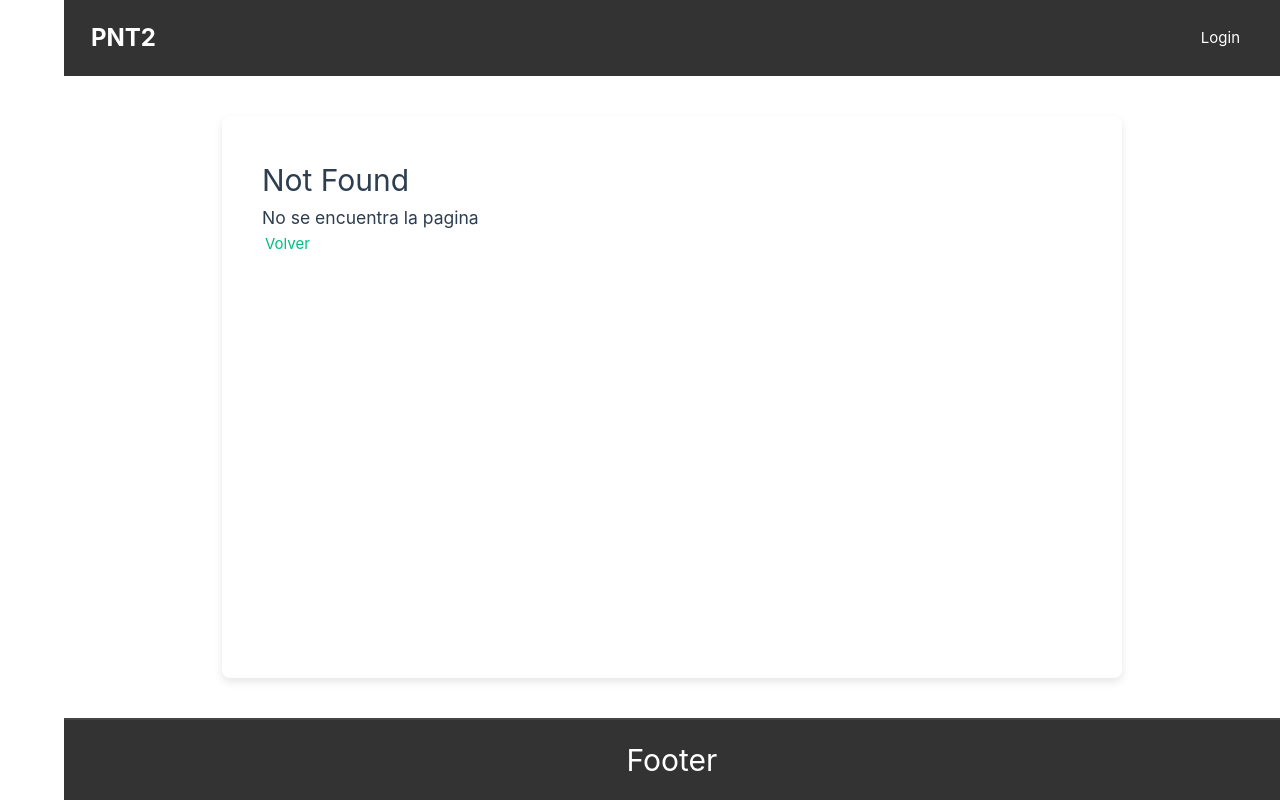
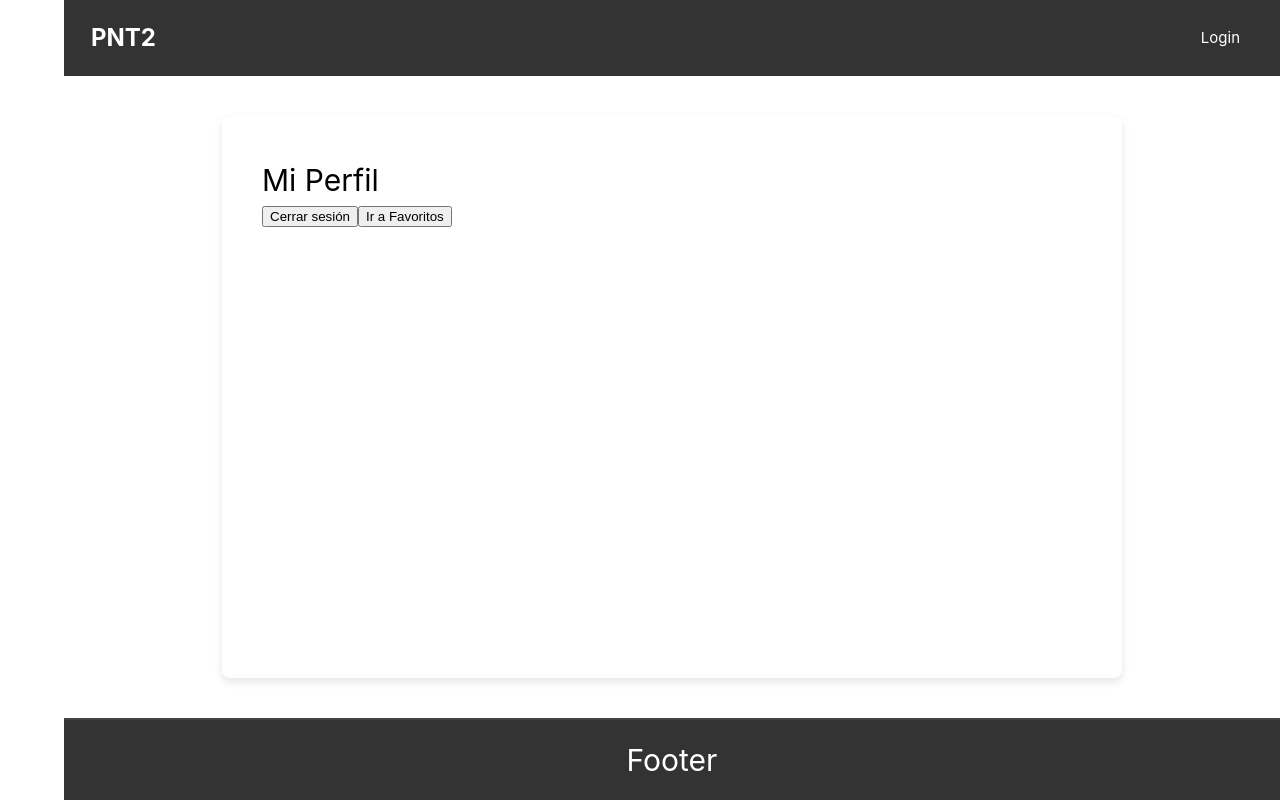
Before and after one commit to MatiasMonti/PNT2-TP_FINAL_SUPERHEROES, a Vue app: page /perfil in a window 1280 px wide. Before the commit this address had no page. Shown: the top 800 px of the page. Built offline with nearby package versions, Linux system fonts and the light colour scheme; sample sign-in values are in the browser's storage.

Commit message:
Agrego Perfil

```diff
--- a/src/router/index.js
+++ b/src/router/index.js
@@ -4,7 +4,7 @@ import Login from '../views/Login.vue'
 import Battle from '@/views/Battle.vue';
 import NotFound from '../views/NotFound.vue'
 import Favorites from '@/views/Favorites.vue';
-
+import Perfil from '../views/Perfil.vue'
 
 const routes = [
     {
@@ -43,6 +43,14 @@ const routes = [
             requiereAuth: true
          }
      },
+     {
+        path: '/perfil',
+        name: 'Perfil',
+       component: Perfil,
+       meta:{
+           requiereAuth: true
+        }
+    },
     {
         path: '/:pathMatch(.*)*',
         name: 'NotFound',
--- a/src/views/Favorites.vue
+++ b/src/views/Favorites.vue
@@ -1,6 +1,6 @@
 <template>
     <div>
-        <h1>Mis Heroes Favoritos</h1>
+        <h1 class="dark-text">Mis Heroes Favoritos</h1>
         <div class="Hero-list">
             <Hero v-for="hero in Heroes" :key="hero.id" :hero="hero" />
         </div>
--- a/src/views/Home.vue
+++ b/src/views/Home.vue
@@ -5,6 +5,7 @@
         <div class="Hero-list">
             <FoundHero v-for="hero in FoundHeroes" :key="hero.id" :hero="hero" />
         </div>
+        <button @click="irAPerfil">ir a perfil</button>
     </div>
 </template>
 
@@ -39,11 +40,15 @@ export default {
       }
 
 
-        }
+        },
+        irAPerfil(){
+        this.$router.push({ name: 'Perfil'})
+    }
     },
     mounted(){
         //fetchHeroes(); revisar si vale la pena trae heroes default.
-    }
+    },
+
 
 }
 </script>
--- /dev/null
+++ b/src/views/Perfil.vue
@@ -0,0 +1,49 @@
+<template>
+    <div>
+        <h1 class="dark-text">Mi Perfil</h1>
+        <div v-if="user">
+            <p class="dark-text"><strong>Nombre:</strong> {{ user.name }}</p>
+            <p class="dark-text"><strong>Email:</strong> {{ user.email }}</p>
+            <p class="dark-text" v-if="isAdmin"><strong>Administrador</strong></p>
+            <p class="dark-text" v-else><strong>Usuario</strong></p>
+        </div>
+        <button @click="irALogin">Cerrar sesión</button>
+        <button @click="irAFavoritos">Ir a Favoritos</button>
+    </div>
+</template>
+
+<script>
+import { defineComponent } from 'vue';
+import { useAuthStore } from '../stores/authStore';
+
+export default defineComponent({
+    data() {
+        return {
+            user: null,
+            isAdmin: false
+        };
+    },
+    methods: {
+        irALogin() {
+
+            useAuthStore().logout();
+
+            this.$router.push({ name: 'Login' });
+        },
+        irAFavoritos() {
+
+            this.$router.push({ name: 'Favorites' });
+        }
+    },
+    created() {
+        // Obtener datos del store al crear el componente
+        const authStore = useAuthStore();
+        this.user = authStore.user;
+        this.isAdmin = authStore.isAdmin;
+    }
+});
+</script>
+
+<style scoped>
+
+</style>
```
